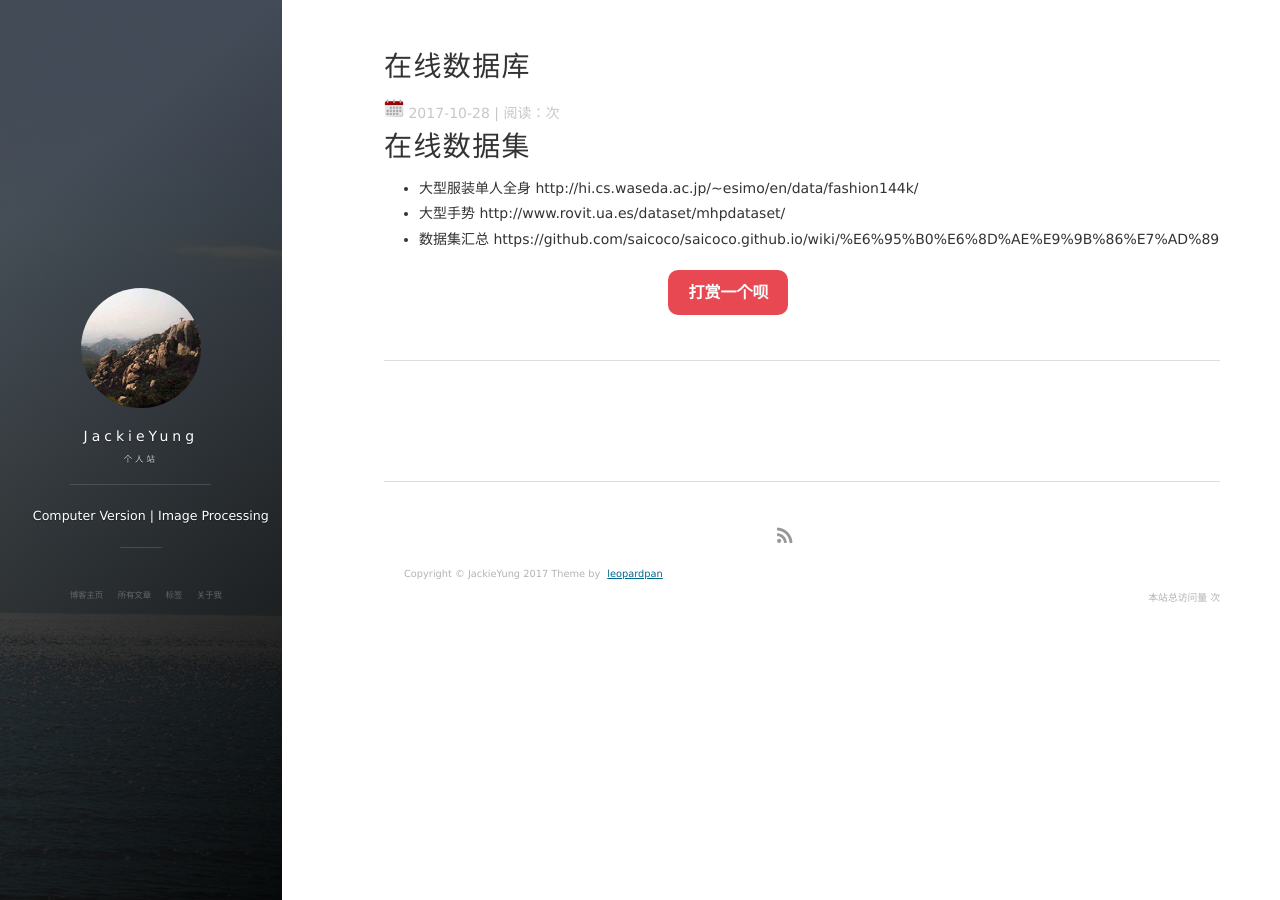
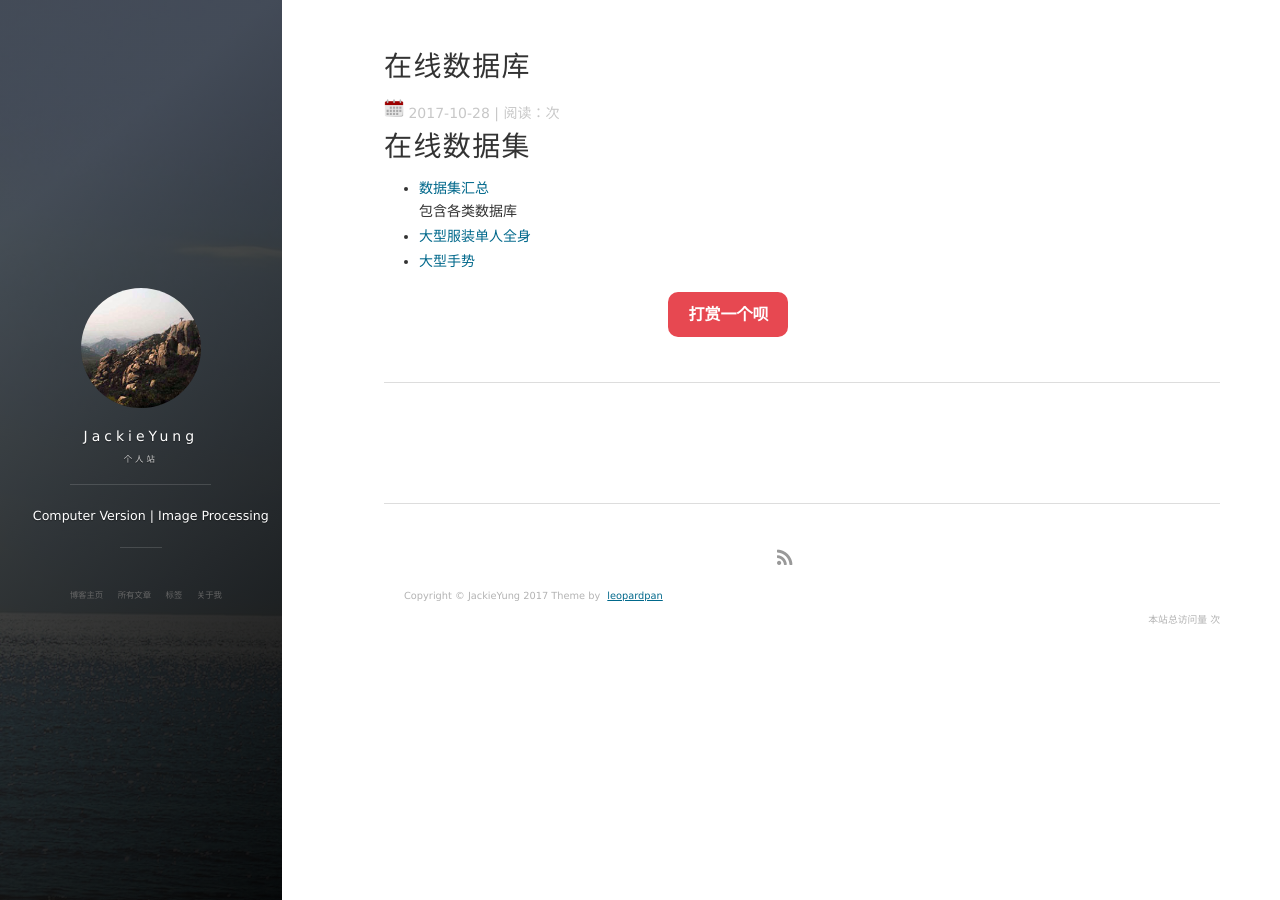
Before and after one commit to jackieyung/jackieyung.github.io, a Jekyll site: the page built from _posts/2017-10-28-在线数据库.md, in a window 1280 px wide. Built offline with Jekyll 4.4.1, drawn with Linux system fonts in a browser that asks for light colours; nearby versions of some CDN libraries; our own code applies the rules of GitHub Pages for plain Markdown files; comment, search, counter and statistics services are not loaded.

Commit message:
update doc

```diff
--- a/_posts/2017-10-28-在线数据库.md
+++ b/_posts/2017-10-28-在线数据库.md
@@ -1,7 +1,5 @@
 # 在线数据集
-* 大型服装单人全身
-http://hi.cs.waseda.ac.jp/~esimo/en/data/fashion144k/
-* 大型手势
-http://www.rovit.ua.es/dataset/mhpdataset/
-* 数据集汇总
-https://github.com/saicoco/saicoco.github.io/wiki/%E6%95%B0%E6%8D%AE%E9%9B%86%E7%AD%89
+* [数据集汇总](https://github.com/saicoco/saicoco.github.io/wiki/数据集等)
+包含各类数据库
+* [大型服装单人全身](http://hi.cs.waseda.ac.jp/~esimo/en/data/fashion144k/)
+* [大型手势](http://www.rovit.ua.es/dataset/mhpdataset/)
```
